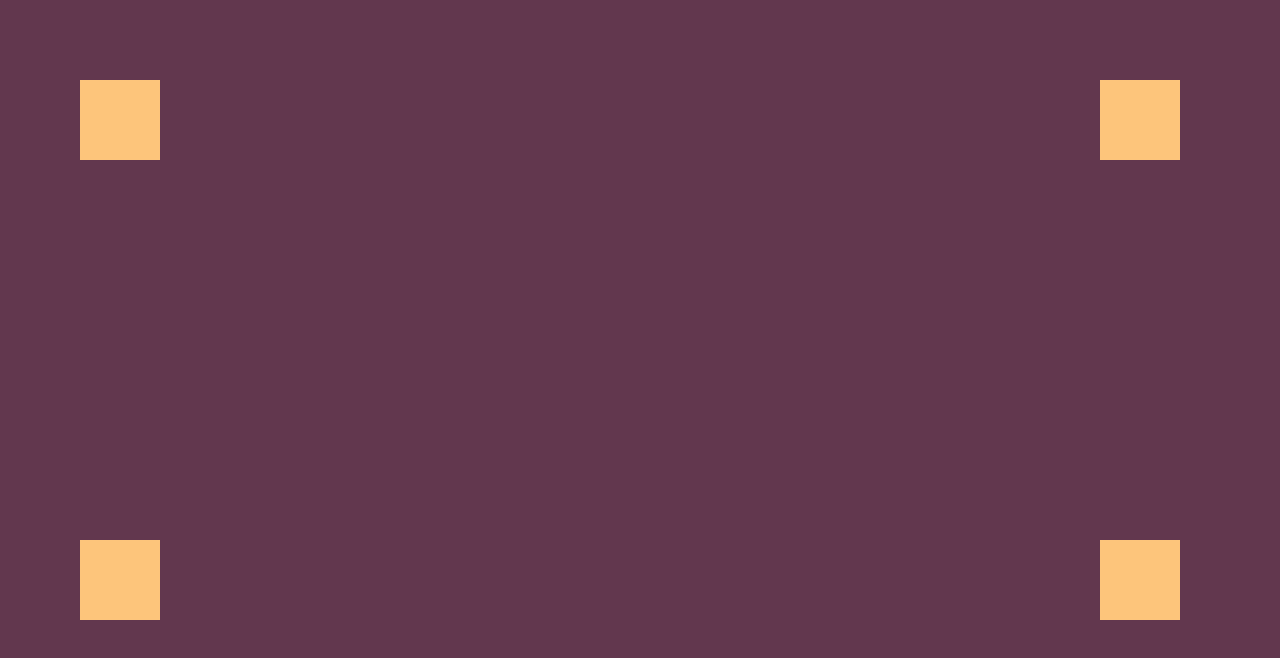
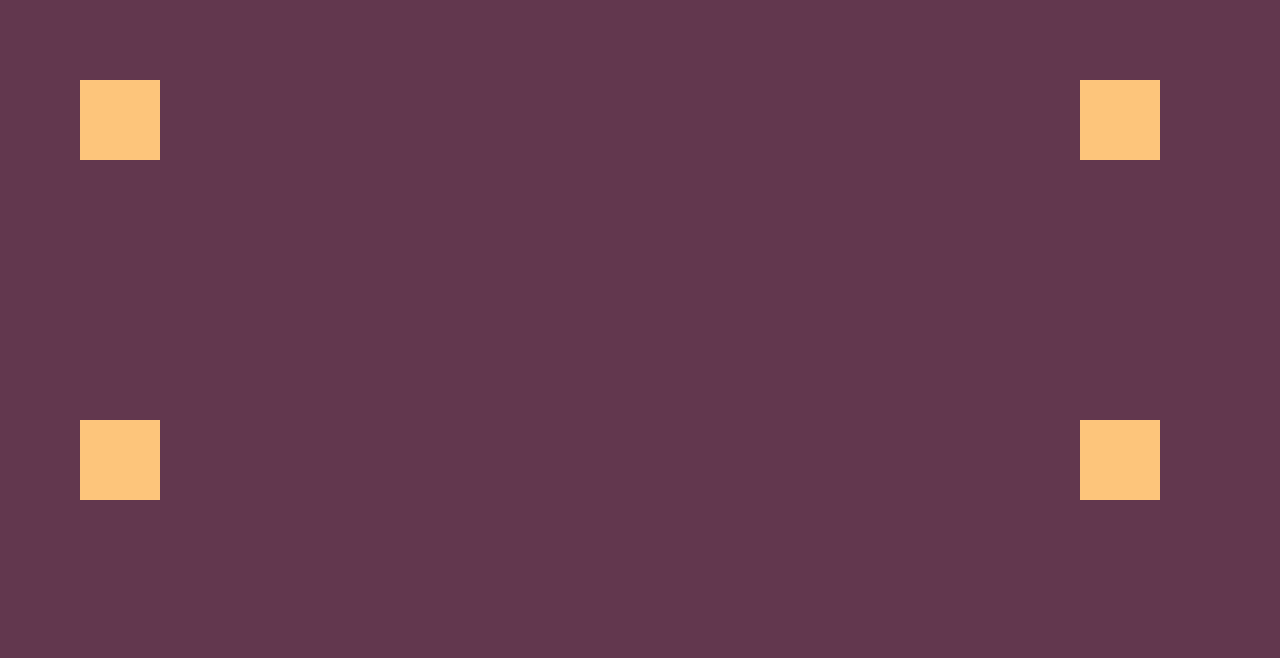
Before and after one commit to PedrooTz/CSSBattle, a plain HTML site: page index.html in a window 1280 px wide. Drawn offline with Linux system fonts and the light colour scheme.

Commit message:
incompleto

```diff
--- a/style.css
+++ b/style.css
@@ -22,7 +22,9 @@ body{
 
 /* organizando tamanho, cor e posição de cada quadrado*/
 .q1{
+
     /* width e height para dar o tamanho e a largura certa aos quadrados */
+    top: 100px;
     width: 80px;
     height: 80px;
     margin: 80px;
@@ -30,26 +32,31 @@ body{
 
 }
 .q2{
+    /* top para subir o quadrado */
+    top: 100px;
     width: 80px;
     height: 80px;
 /* margin-left para definir a posição na esquerda */
-    margin-left: 860px;
+    margin-left: 840px;
     background-color: #fdc57b;
 }
 .q3{
+    bottom: 100px;
     width: 80px;
     height: 80px;
     margin: 80px;
+    margin-left: 80px;
 /* margin-top para definir o quão para baixo o quadrado ficará */
-    margin-top: 300px;
+    margin-top: 180px;
     background-color: #fdc57b;
 }
 .q4{
+    bottom: 100px;
     width: 80px;
     height: 80px;
     margin: 80px;
-    margin-left: 860px;
-    margin-top: 300px;
+    margin-left: 840px;
+    margin-top:  180px;
     /* background-color para definir a cor do fundo do quadrado */
     background-color: #fdc57b;
 }
```
